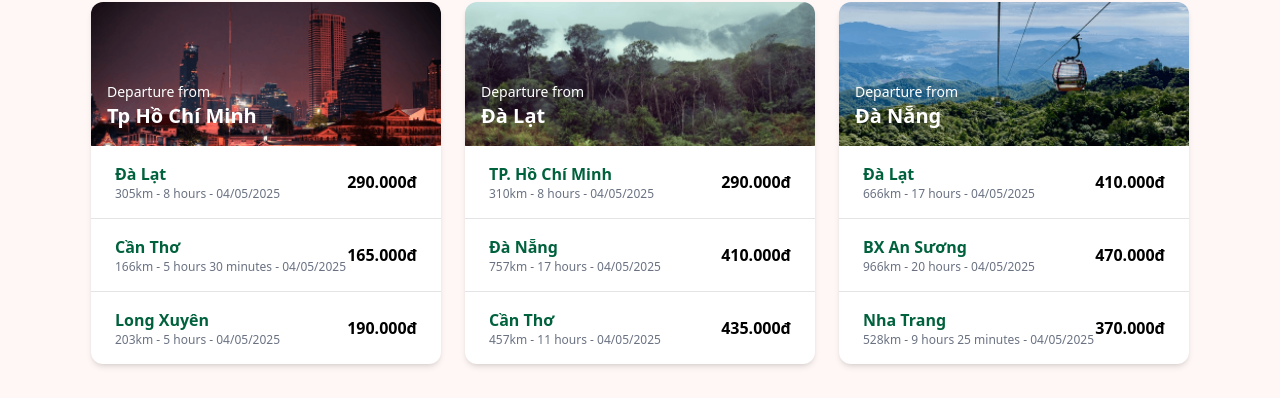
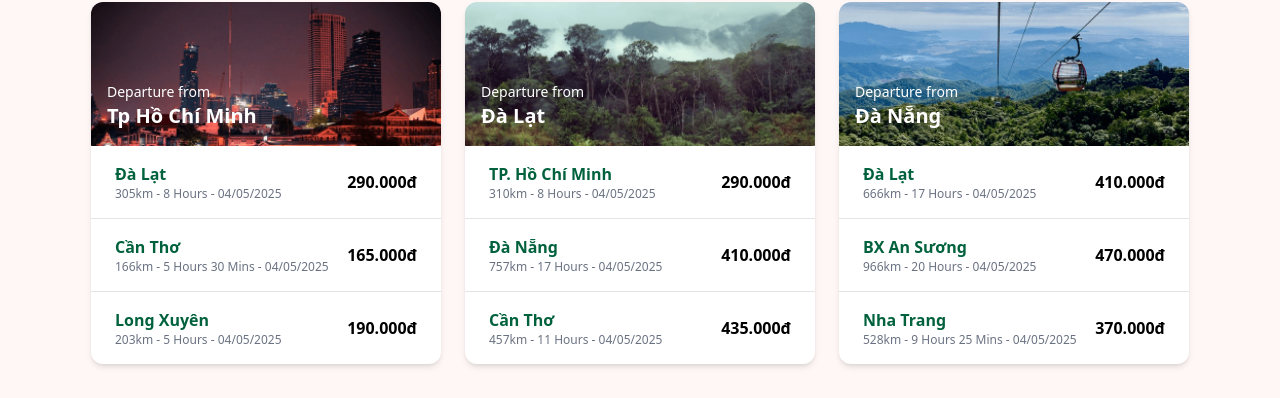
Before and after one commit to quanndb/futa-client, a Next.js app: page /en/home in a window 1280 px wide. Shown: the part 1335-1733 px from the top of the page. Built offline with nearby package versions, Linux system fonts and the light colour scheme; no server answers.

Commit message:
fix lang

```diff
--- a/messages/en.json
+++ b/messages/en.json
@@ -6,8 +6,8 @@
       "emptyMessage": "No results found.",
       "loading": "Loading..."
     },
-    "hour": "Hour",
-    "min": "Min",
+    "hour": "Hours",
+    "min": "Mins",
     "nodata": "No data",
     "action": {
       "ok": "OK",
--- a/src/app/[locale]/home/CommonRoute.tsx
+++ b/src/app/[locale]/home/CommonRoute.tsx
@@ -1,5 +1,8 @@
 import { useTranslations } from "next-intl";
 import Image from "next/image";
+
+export default function CommonRoute() {
+  const t = useTranslations();
 
   const departureData = [
     {
@@ -9,7 +12,7 @@ const departureData = [
         {
           name: "Đà Lạt",
           distance: "305km",
-        duration: "8 hours",
+          duration: `8 ${t("common.hour")}`,
           date: new Date()
             .toLocaleDateString("en-GB", {
               day: "2-digit",
@@ -22,7 +25,7 @@ const departureData = [
         {
           name: "Cần Thơ",
           distance: "166km",
-        duration: "5 hours 30 minutes",
+          duration: `5 ${t("common.hour")} 30 ${t("common.min")}`,
           date: new Date()
             .toLocaleDateString("en-GB", {
               day: "2-digit",
@@ -35,7 +38,7 @@ const departureData = [
         {
           name: "Long Xuyên",
           distance: "203km",
-        duration: "5 hours",
+          duration: `5 ${t("common.hour")}`,
           date: new Date()
             .toLocaleDateString("en-GB", {
               day: "2-digit",
@@ -54,7 +57,7 @@ const departureData = [
         {
           name: "TP. Hồ Chí Minh",
           distance: "310km",
-        duration: "8 hours",
+          duration: `8 ${t("common.hour")}`,
           date: new Date()
             .toLocaleDateString("en-GB", {
               day: "2-digit",
@@ -67,7 +70,7 @@ const departureData = [
         {
           name: "Đà Nẵng",
           distance: "757km",
-        duration: "17 hours",
+          duration: `17 ${t("common.hour")}`,
           date: new Date()
             .toLocaleDateString("en-GB", {
               day: "2-digit",
@@ -80,7 +83,7 @@ const departureData = [
         {
           name: "Cần Thơ",
           distance: "457km",
-        duration: "11 hours",
+          duration: `11 ${t("common.hour")}`,
           date: new Date()
             .toLocaleDateString("en-GB", {
               day: "2-digit",
@@ -99,7 +102,7 @@ const departureData = [
         {
           name: "Đà Lạt",
           distance: "666km",
-        duration: "17 hours",
+          duration: `17 ${t("common.hour")}`,
           date: new Date()
             .toLocaleDateString("en-GB", {
               day: "2-digit",
@@ -112,7 +115,7 @@ const departureData = [
         {
           name: "BX An Sương",
           distance: "966km",
-        duration: "20 hours",
+          duration: `20 ${t("common.hour")}`,
           date: new Date()
             .toLocaleDateString("en-GB", {
               day: "2-digit",
@@ -125,7 +128,7 @@ const departureData = [
         {
           name: "Nha Trang",
           distance: "528km",
-        duration: "9 hours 25 minutes",
+          duration: `9 ${t("common.hour")} 25 ${t("common.min")}`,
           date: new Date()
             .toLocaleDateString("en-GB", {
               day: "2-digit",
@@ -139,15 +142,12 @@ const departureData = [
     },
   ];
 
-export default function CommonRoute() {
-  const t = useTranslations("home");
-
   return (
     <div className="py-10 layout">
       <h2 className="text-3xl text-secondary uppercase font-bold text-center">
-        {t("commonRoute")}
+        {t("home.commonRoute")}
       </h2>
-      <p className="text-center py-2 text-xl">{t("trustAndChosen")}</p>
+      <p className="text-center py-2 text-xl">{t("home.trustAndChosen")}</p>
       <div className="flex flex-wrap justify-center gap-6 mt-8">
         {departureData.map((item) => (
           <div
--- a/src/app/[locale]/login/LoginTab.tsx
+++ b/src/app/[locale]/login/LoginTab.tsx
@@ -126,7 +126,7 @@ const LoginTab = () => {
             name="password"
             render={({ field }) => (
               <FormItem>
-                <FormLabel>Password</FormLabel>
+                <FormLabel>{t("password")}</FormLabel>
                 <FormControl>
                   <div className="relative">
                     <LockIcon className="absolute left-3 top-3 h-5 w-5 text-gray-400" />
--- a/src/app/[locale]/login/page.tsx
+++ b/src/app/[locale]/login/page.tsx
@@ -83,7 +83,7 @@ const LoginForm = () => {
 
         <div className="md:w-1/2 pl-0 md:pl-4">
           <h2 className="text-lg font-medium text-gray-800 mb-6">
-            Sign in account
+            {t("signInAccount")}
           </h2>
 
           <Tabs defaultValue="signin" className="w-full">
```
Lines whose indentation alone changed are shown as unchanged.
